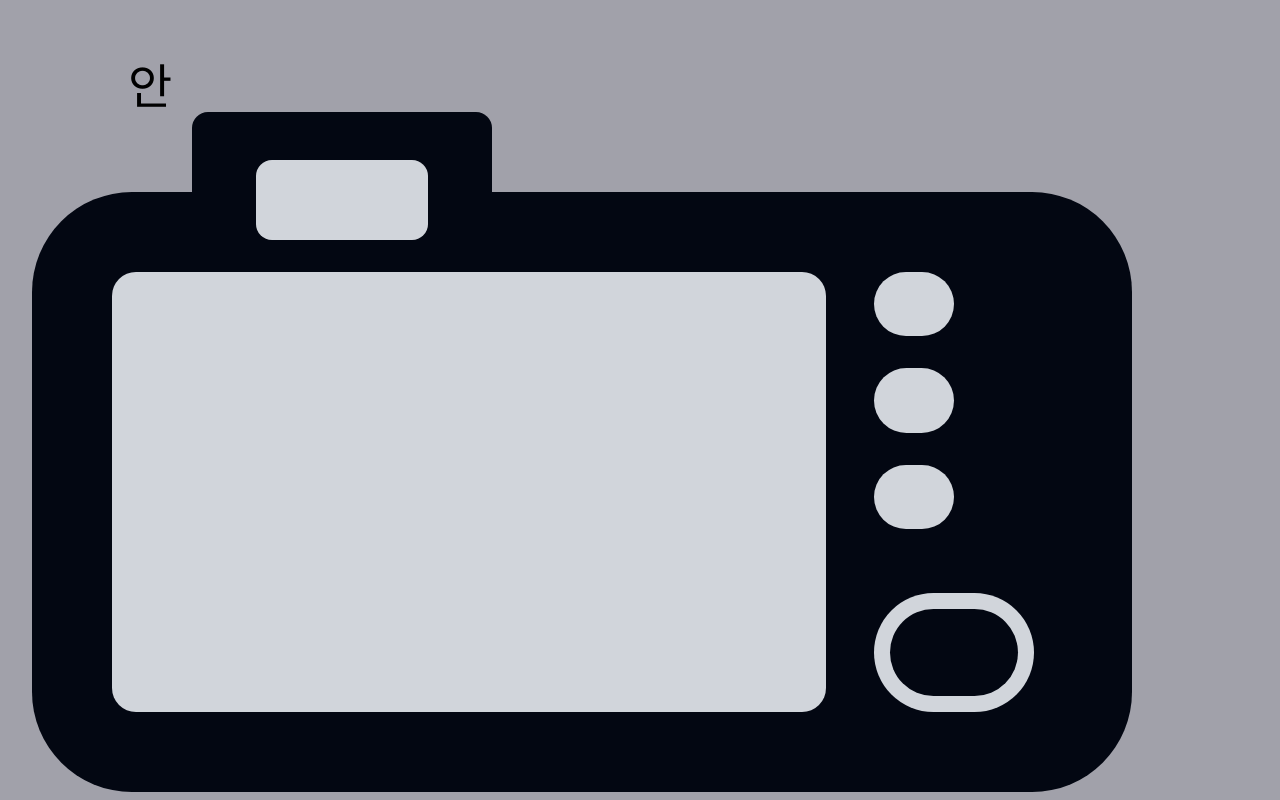
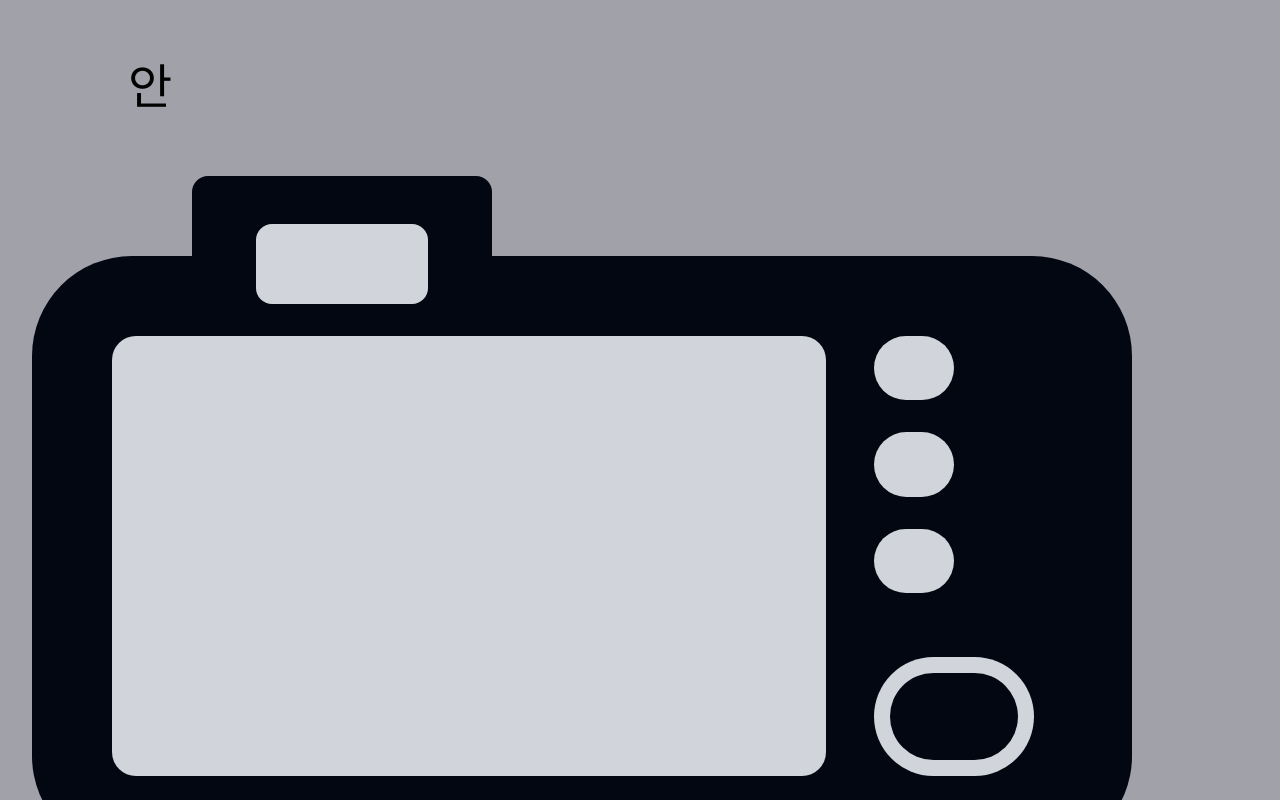
Before and after one commit to minjeong9919/Introduce-Me, a React (Create React App) app: page / in a window 1280 px wide. Built offline with nearby package versions, Linux system fonts and the light colour scheme.

Commit message:
Design: 마진 수정

```diff
--- a/src/component/home/CameraIcon.jsx
+++ b/src/component/home/CameraIcon.jsx
@@ -39,7 +39,7 @@ export const CameraIcon = () => {
 
   return (
     <>
-      <div className="relative h-p160 w-w300 rounded-2xl bg-gray-950 ml-xl px-16 py-12">
+      <div className="relative h-p160 w-w300 rounded-2xl bg-gray-950 ml-xl px-16 py-12 mt-16">
         <div className="relative  h-p80 w-full z-40 rounded-2xl bg-gray-300"></div>
         <div className="absolute h-p600 w-w1100 rounded-100px bg-gray-950 top-20 left-[-10rem] p-20 flex flex-row">
           <div className="h-full w-full rounded-3xl bg-gray-300 mr-12"></div>
```
